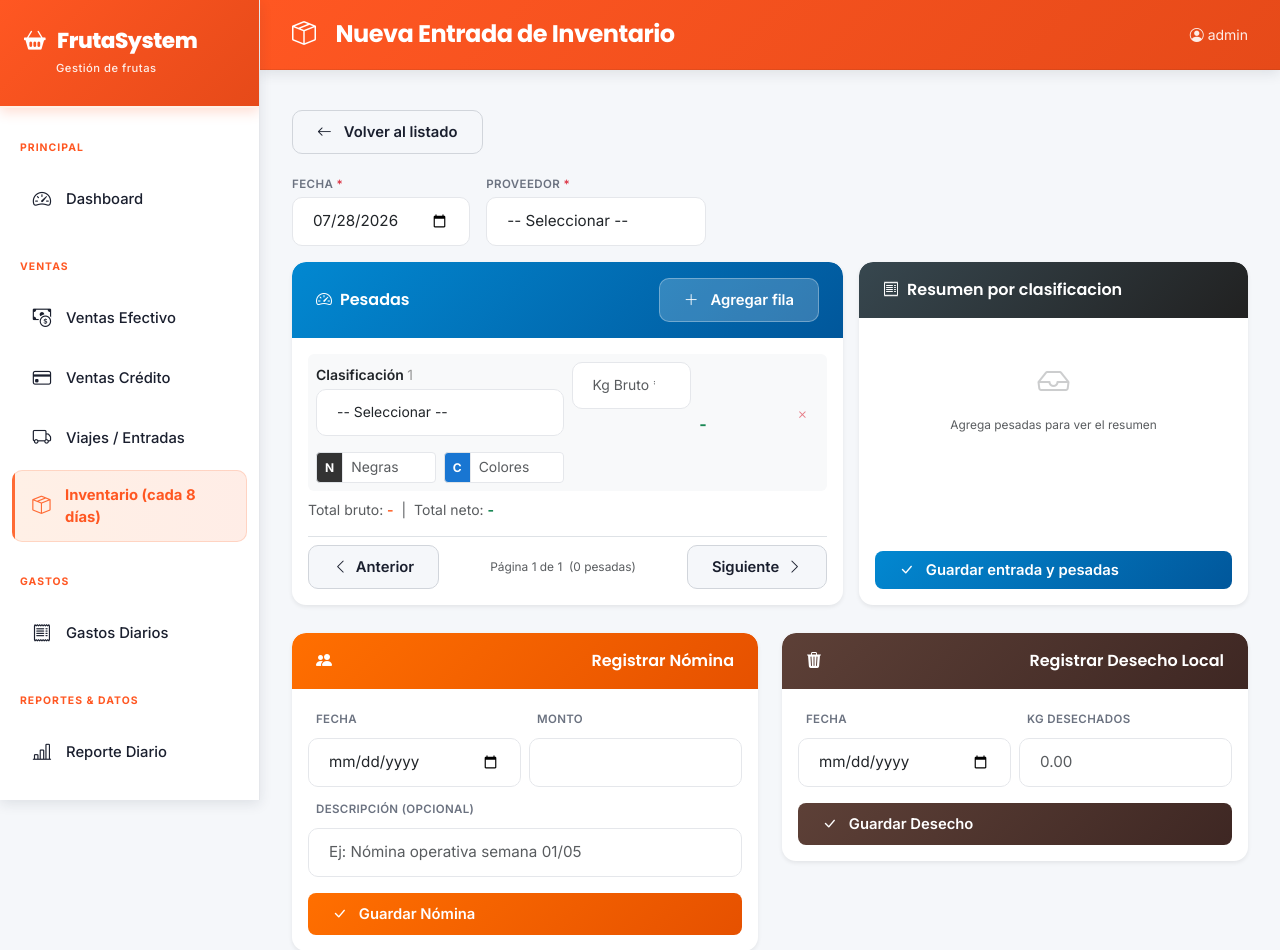
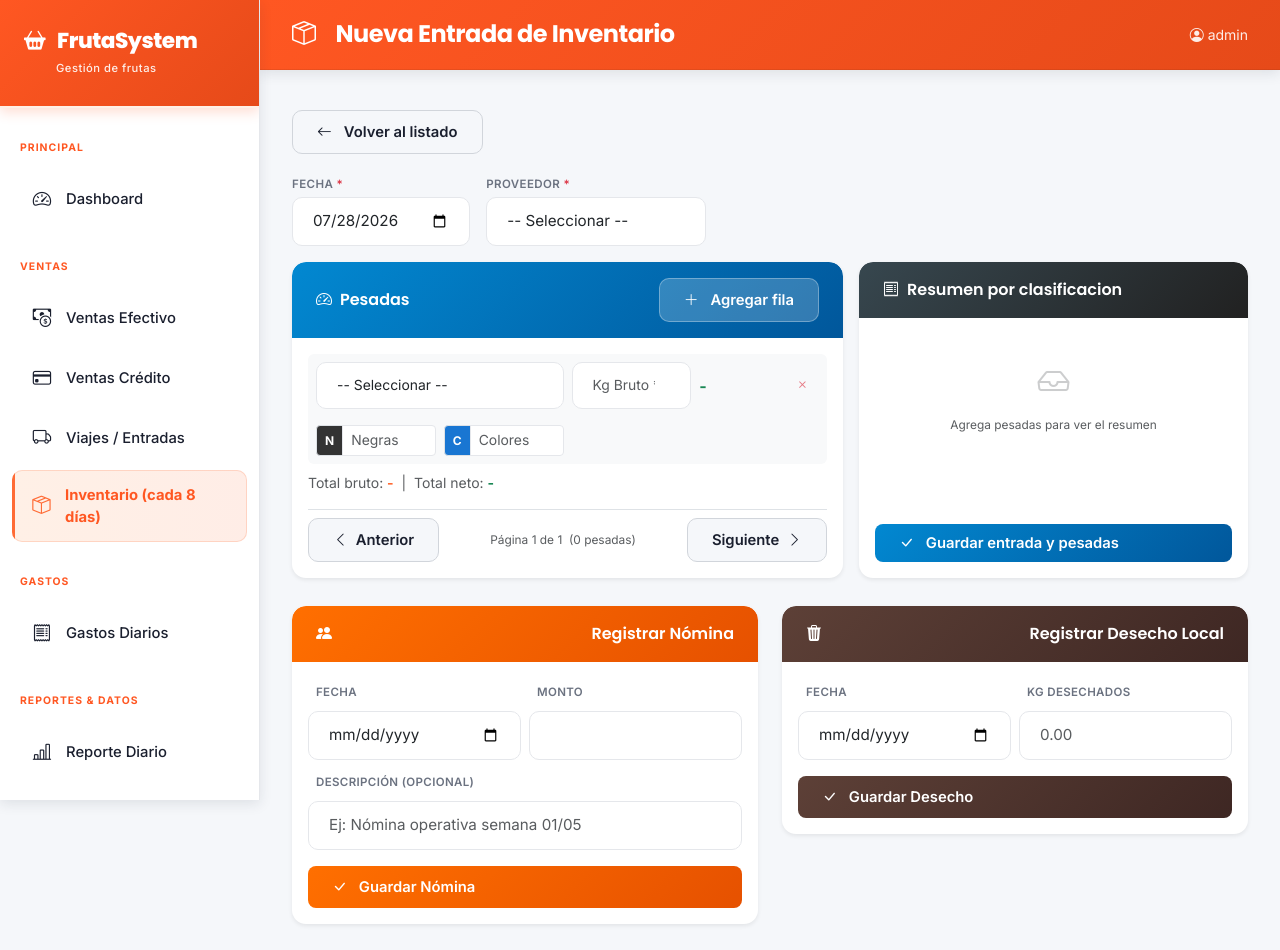
Before and after one commit to JuanSebastianClavijoTapias/comercializadora, a Django app: page /inventario/entradas/nueva/ in a window 1280 px wide. Shown: the top 950 px of the page. Run offline with Django 5.2, Linux system fonts and the light colour scheme; a user stored in the database is signed in; data comes from the database, SQL or seed files in the repository; parts of the project's set-up code (start-up, migrations or seed data) failed here and were passed over; some libraries are stand-ins or nearby versions.

Commit message:
fix: alineación de clasificación y kg bruto — labels solo en móvil, altura pareja

```diff
--- a/core/templates/core/inventario/entrada_inventario_nueva.html
+++ b/core/templates/core/inventario/entrada_inventario_nueva.html
@@ -52,7 +52,7 @@
           <div class="pesada-row pesada-page-row mb-2 p-2 rounded" style="background:#f8f9fa;">
             <div class="row g-2">
               <div class="col-12 col-md-6">
-                <label class="small fw-semibold mb-1">Clasificación <span class="row-num" style="font-weight:400;color:#999;">1</span></label>
+                <label class="small fw-semibold mb-1 d-md-none">Clasificación <span class="row-num" style="font-weight:400;color:#999;">1</span></label>
                 <select name="clasificacion_0" class="form-select input-clasif" required style="font-size:0.87rem;">
                   <option value="">-- Seleccionar --</option>
                   {% for c in clasificaciones %}<option value="{{ c.pk }}">{{ c.producto.nombre }} - {{ c.nombre }}</option>{% endfor %}
@@ -62,10 +62,10 @@
                 <label class="small fw-semibold mb-1 d-md-none">Kg Bruto</label>
                 <input type="number" min="0" step="0.01" name="kg_bruto_0" class="form-control input-bruto" placeholder="Kg Bruto *" style="font-size:0.87rem;">
               </div>
-              <div class="col-3 col-md-2 d-flex align-items-end">
+              <div class="col-3 col-md-2 d-flex align-items-center">
                 <span class="fw-bold text-success kg-neto" style="font-size:1rem;">-</span>
               </div>
-              <div class="col-3 col-md-1 d-flex align-items-end justify-content-end">
+              <div class="col-3 col-md-1 d-flex align-items-center justify-content-end">
                 <button type="button" class="btn btn-sm btn-outline-danger btn-rm-row"><i class="bi bi-x"></i></button>
               </div>
             </div>
@@ -316,17 +316,17 @@
     div.innerHTML =
       '<div class="row g-2">' +
         '<div class="col-12 col-md-6">' +
-          '<label class="small fw-semibold mb-1">Clasificación <span class="row-num" style="font-weight:400;color:#999;">'+(container.querySelectorAll('.pesada-row').length+1)+'</span></label>' +
+          '<label class="small fw-semibold mb-1 d-md-none">Clasificación <span class="row-num" style="font-weight:400;color:#999;">'+(container.querySelectorAll('.pesada-row').length+1)+'</span></label>' +
           '<select name="clasificacion_'+i+'" class="form-select input-clasif" required style="font-size:0.87rem;"><option value="">-- Seleccionar --</option>'+opts+'</select>' +
         '</div>' +
         '<div class="col-6 col-md-3">' +
           '<label class="small fw-semibold mb-1 d-md-none">Kg Bruto</label>' +
           '<input type="number" min="0" step="0.01" name="kg_bruto_'+i+'" class="form-control input-bruto" placeholder="Kg Bruto *" style="font-size:0.87rem;">' +
         '</div>' +
-        '<div class="col-3 col-md-2 d-flex align-items-end">' +
+        '<div class="col-3 col-md-2 d-flex align-items-center">' +
           '<span class="fw-bold text-success kg-neto" style="font-size:1rem;">-</span>' +
         '</div>' +
-        '<div class="col-3 col-md-1 d-flex align-items-end justify-content-end">' +
+        '<div class="col-3 col-md-1 d-flex align-items-center justify-content-end">' +
           '<button type="button" class="btn btn-sm btn-outline-danger btn-rm-row"><i class="bi bi-x"></i></button>' +
         '</div>' +
       '</div>' +
```
